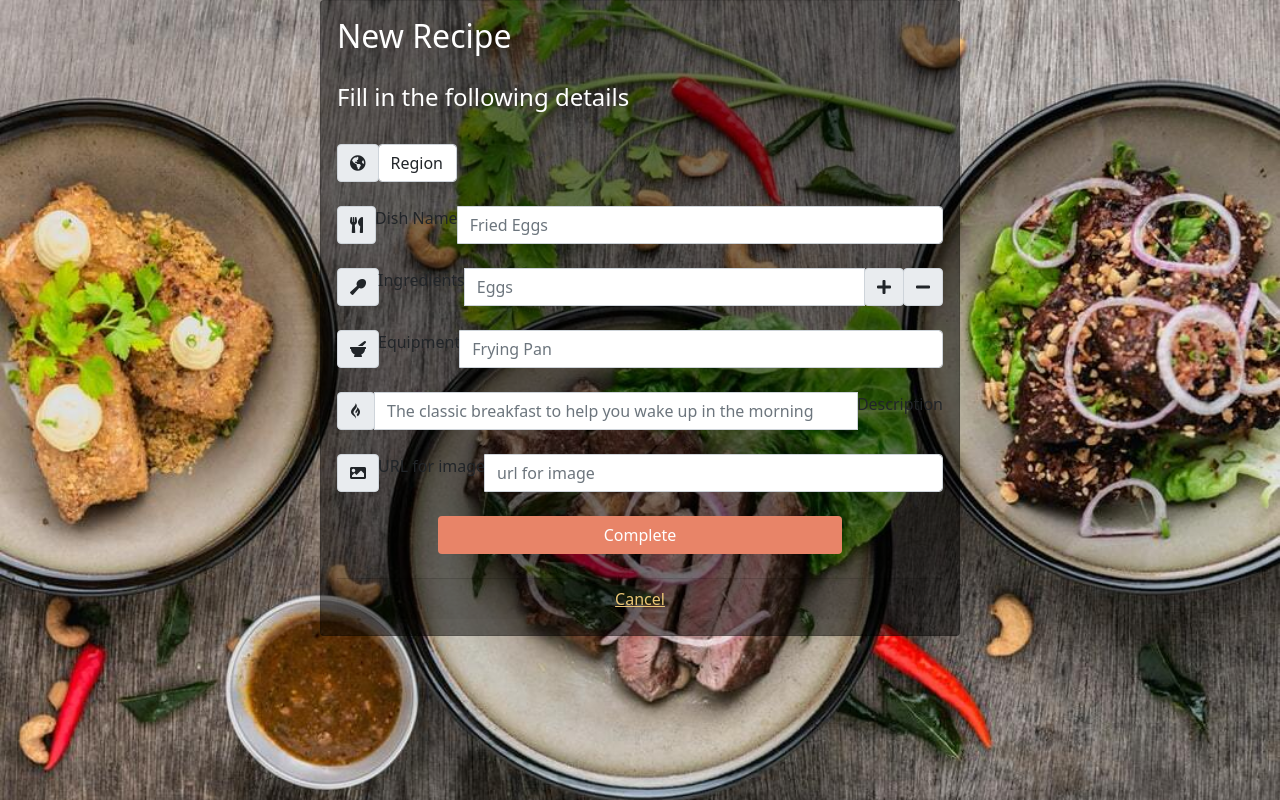
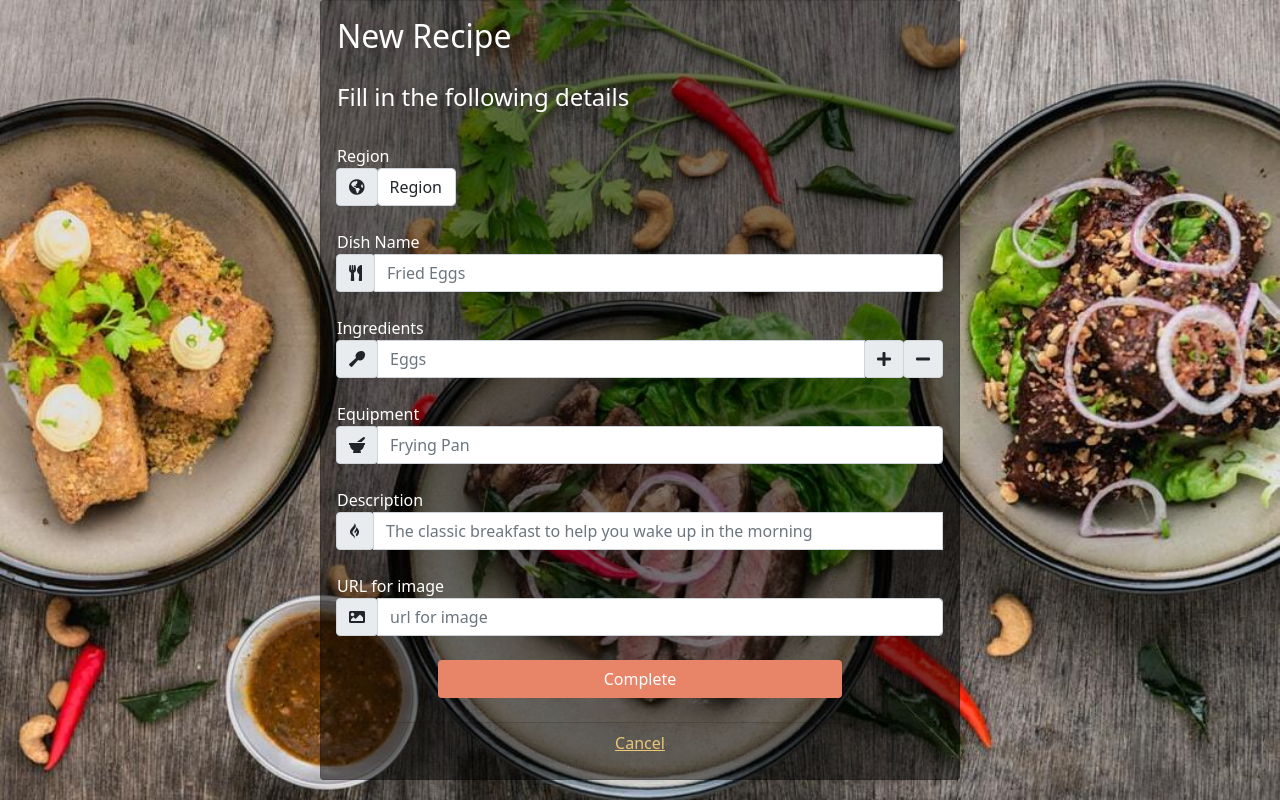
Before and after one commit to Tom1358/cooking_for_two, a Flask app: page /add_recipe in a window 1280 px wide. Shown: the part 56-856 px from the top of the page. Run offline with Flask 2, Linux system fonts and the light colour scheme; data that the repository does not hold is empty; some libraries are stand-ins or nearby versions.

Commit message:
Add width=100% to labels on new recipe form to ensure they have their own line before text input - much clearer and cleaner

```diff
--- a/static/css/style.css
+++ b/static/css/style.css
@@ -158,3 +158,9 @@ a:hover {
 .with-space {
     margin: 5px;
 }
+
+/*-------- label for text inputs on forms to have their own line --------*/
+
+.recipe-label {
+    width: 100%;
+}
--- a/templates/add_recipe.html
+++ b/templates/add_recipe.html
@@ -11,6 +11,7 @@
 
                 <!-- Region for user to input -->
                 <div class="input-group form-group">
+                    <label for="region" class="recipe-label text-white">Region</label>
                     <div class="input-group-prepend">
                         <span class="input-group-text"><i class="fas fa-globe-americas"></i></span>
                     </div>
@@ -27,42 +28,55 @@
 
                 <!-- Dish Name for user to input -->
                 <div class="input-group form-group">
+                    <label for="dish_name" class="recipe-label text-white">Dish Name</label>
                     <div class="input-group-prepend">
                         <span class="input-group-text"><i class="fas fa-utensils"></i></span>
                     </div>
-                    <label for="dish_name">Dish Name</label>
+
                     <input id="dish_name" name="dish_name" type="text" class="form-control validate" minlength="5"
                         maxlength="35" placeholder="Fried Eggs" required>
                 </div></br>
 
                 <!-- Ingredients for user to input -->
                 <div class="input-group form-group">
+
+                    <label for="Ingredients" class="recipe-label text-white">Ingredients</label>
+
                     <div class="input-group-prepend">
                         <span class="input-group-text"><i class="fas fa-utensil-spoon"></i></span>
                     </div>
-                    <label for="Ingredients">Ingredients</label>
+
                     <input id="ingredients" name="ingredients" type="text" class="form-control validate" minlength="5"
                         maxlength="35" placeholder="Eggs" required>
+
+                    <!-- plus and minus buttons -->
                     <div class="input-group-prepend">
                         <span class="input-group-text"><a id="add_row"><i class="fas fa-plus"></i></a></span>
                     </div>
                     <div class="input-group-prepend">
                         <span class="input-group-text"><a id="add_row"><i class="fas fa-minus"></i></a></span>
                     </div>
+
                 </div></br>
 
                 <!-- Equipment for user to input -->
                 <div class="input-group form-group">
+
+                    <label for="equipment" class="recipe-label text-white">Equipment</label>
+
                     <div class="input-group-prepend">
                         <span class="input-group-text"><i class="fas fa-mortar-pestle"></i></span>
                     </div>
-                    <label for="equipment">Equipment</label>
+
                     <input id="equipment" name="equipment" type="text" class="form-control validate" minlength="5"
                         maxlength="35" placeholder="Frying Pan" required>
+
                 </div></br>
 
                 <!-- Description for user to input -->
                 <div class="input-group form-group">
+
+                    <label for="description" class="recipe-label text-white">Description</label>
 
                     <div class="input-group-prepend">
                         <span class="input-group-text"><i class="fab fa-gripfire"></i></span>
@@ -70,17 +84,21 @@
 
                     <input id="description" name="description" type="text" class="form-control validate" minlength="5"
                         maxlength="100" placeholder="The classic breakfast to help you wake up in the morning" required></br>
-                    <label for="description">Description</label>
+
                 </div></br>
 
                 <!-- Image for user to input -->
                 <div class="input-group form-group">
+
+                    <label for="image" class="recipe-label text-white">URL for image</label>
+
                     <div class="input-group-prepend">
                         <span class="input-group-text"><i class="fas fa-image"></i></span>
                     </div>
-                    <label for="image">URL for image</label>
+
                     <input id="image" name="image" type="url" class="form-control validate" minlength="5"
                         maxlength="100" placeholder="url for image">
+
                 </div></br>
 
                 <!-- Complete Button -->
@@ -88,7 +106,9 @@
                     <button type="submit" id="submit"
                         class="btn pastel-red col-8 offset-2 active-button:active active-button:hover">Complete</button>
                 </div></br>
+
             </form>
+
             <div class="card-footer">
                 <div class="d-flex justify-content-center links text-white">
                     <a href="{{ url_for('dishes') }}" class="text-pastel-yellow">Cancel</a>
```
